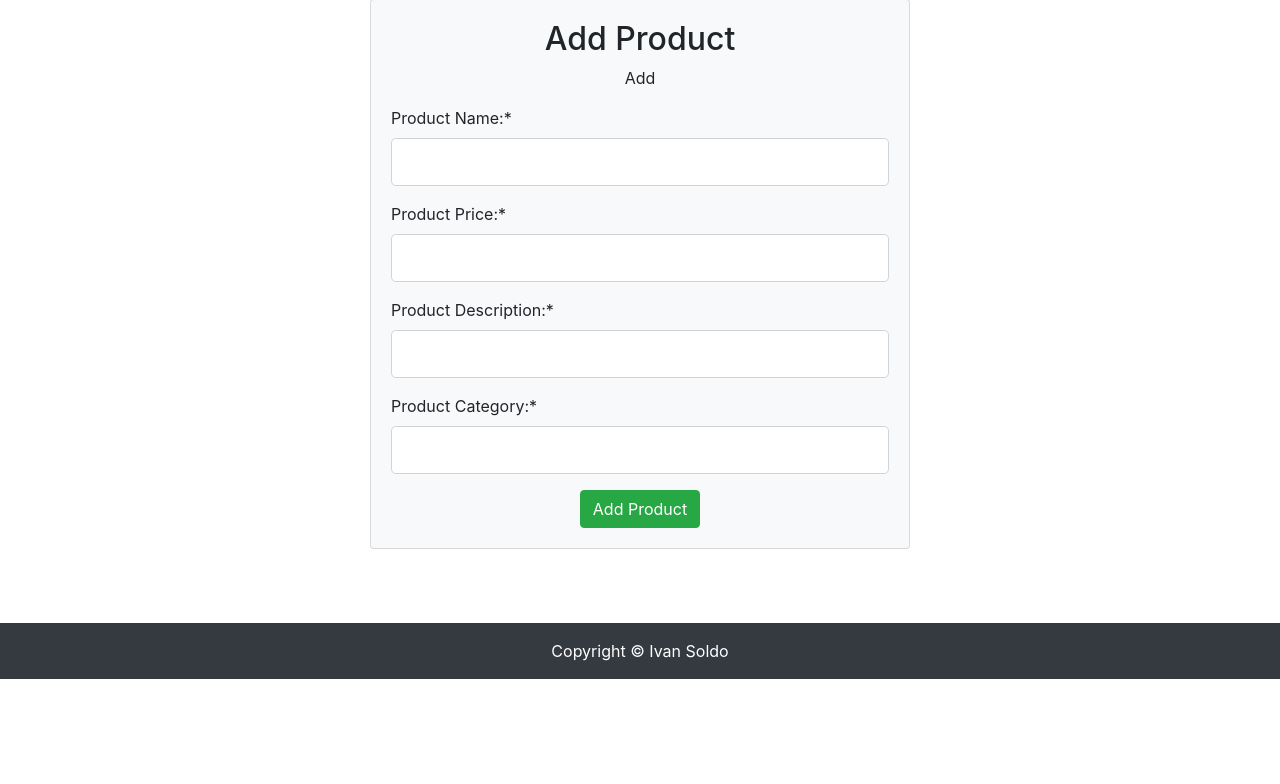
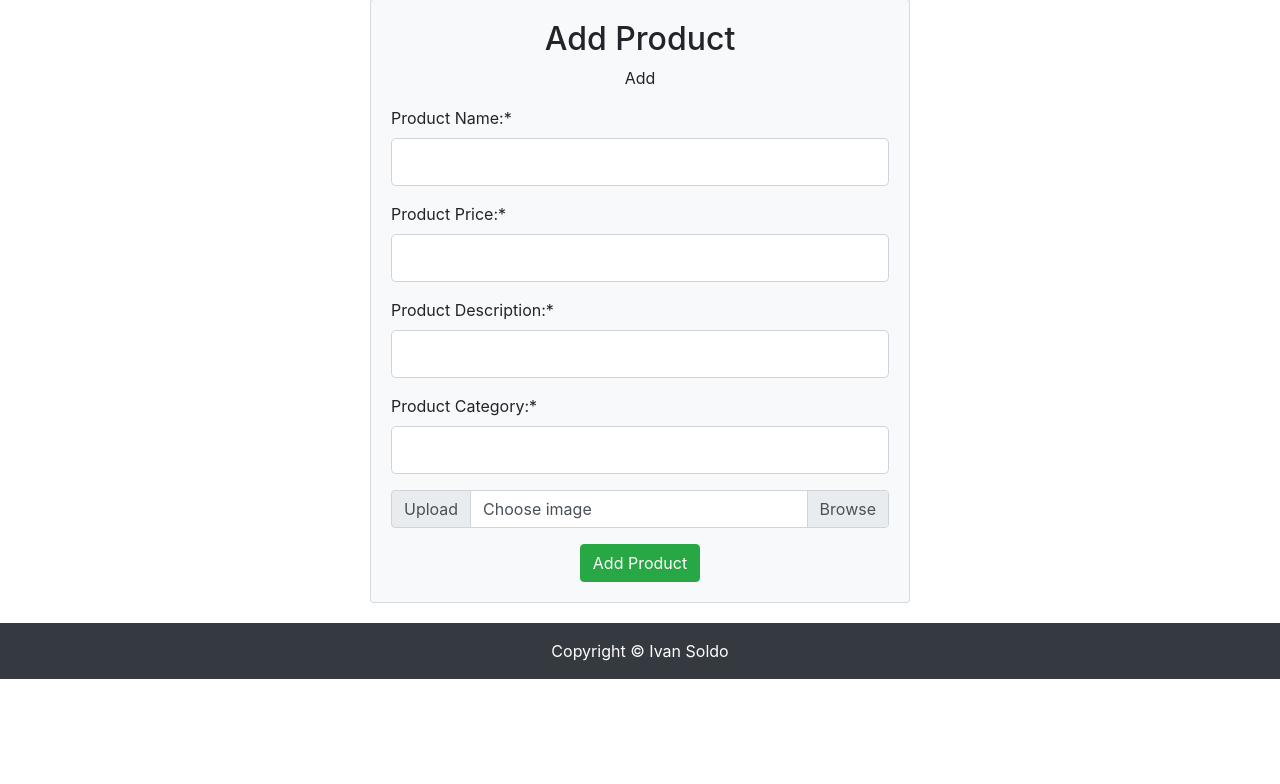
Before and after one commit to IvanSoldo/IvanSoldo-PHPAkademijaZavrsniZadatak, a PHP site: page /Webshop/Admin/manageProducts in a window 1280 px wide. Shown: the part 121-905 px from the top of the page. Before the commit the page ends 800 px from the top, so only its background shows below. Run offline with PHP 8.4, Linux system fonts and the light colour scheme; a stand-in replaces the project's code that opens the database connection.

Commit message:
file upload added

```diff
--- a/app/Controller/AdminController.php
+++ b/app/Controller/AdminController.php
@@ -110,13 +110,17 @@ class AdminController extends Controller
                 'productPrice'=> trim(Request::getPostParam('productPrice')),
                 'productDescription'=>trim(Request::getPostParam('productDescription')),
                 'productCategory'=> trim(Request::getPostParam('productCategory')),
+                'productImage'=> $_FILES['productImage']['name'],
                 'productNameError'=> '',
                 'productPriceError'=> '',
                 'productDescriptionError'=>'',
-                'productCategoryError'=> ''
+                'productCategoryError'=> '',
+                'productImageError'=>''
             ];
 
             $data = $this->adminService->checkProductData($data);
+            var_dump($data);
+
             if(!array_key_exists('role', $_SESSION)) {
                 $this->view('Home/index');
 
@@ -132,10 +136,12 @@ class AdminController extends Controller
                 'productPrice'=> '',
                 'productDescription'=>'',
                 'productCategory'=> '',
+                'productImage'=>'',
                 'productNameError'=> '',
                 'productPriceError'=> '',
                 'productDescriptionError'=>'',
-                'productCategoryError'=> ''
+                'productCategoryError'=> '',
+                'productImageError'=>''
             ];
 
             $this->view('Admin/manageProducts', $data);
--- a/app/Service/AdminService.php
+++ b/app/Service/AdminService.php
@@ -41,6 +41,10 @@ class AdminService {
 
         }
 
+       if (empty($data['productImage'])) {
+           $data['productImageError'] = 'Image is required';
+       }
+
         return $data;
 
     }
--- a/app/View/Admin/manageProducts.phtml
+++ b/app/View/Admin/manageProducts.phtml
@@ -5,7 +5,7 @@
             <div class="card card-body bg-light mt-5">
                 <h2 class="text-center">Add Product</h2>
                 <p class="text-center">Add</p>
-                <form action="<?php echo URLROOT; ?>/Admin/manageProducts" method="post">
+                <form action="<?php echo URLROOT; ?>/Admin/manageProducts" method="post" enctype="multipart/form-data">
                     <div class="form-group">
                         <label for="productName">Product Name:*</label>
                         <input type="text" name="productName" class="form-control form-control-lg
@@ -31,6 +31,17 @@
                         <span class="invalid-feedback"> <?php echo $data['productCategoryError']; ?> </span>
                     </div>
 
+                    <div class="input-group mb-3">
+                        <div class="input-group-prepend">
+                            <span class="input-group-text">Upload</span>
+                        </div>
+                        <div class="custom-file">
+                            <label class="custom-file-label" for="productImage">Choose image</label>
+                            <input type="file" name="productImage" class="custom-file-input" id="productImage">
+                        </div>
+
+                    </div>
+                    <p class="text-center text-danger"><?= $data['productImageError'] ?></p>
                     <div class="row">
                         <div class="col text-center">
                             <input type="submit" value="Add Product" class="btn btn-success">
```
